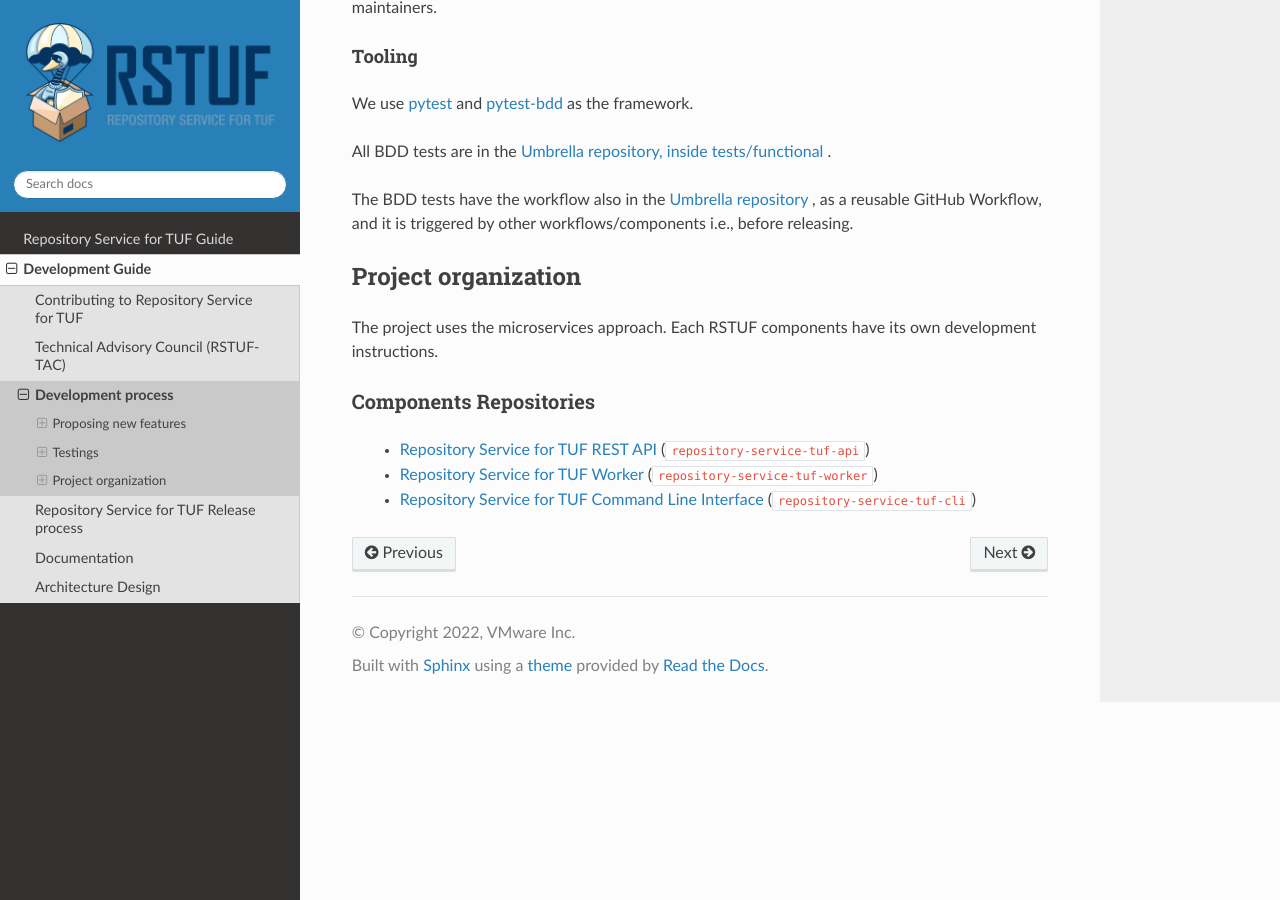
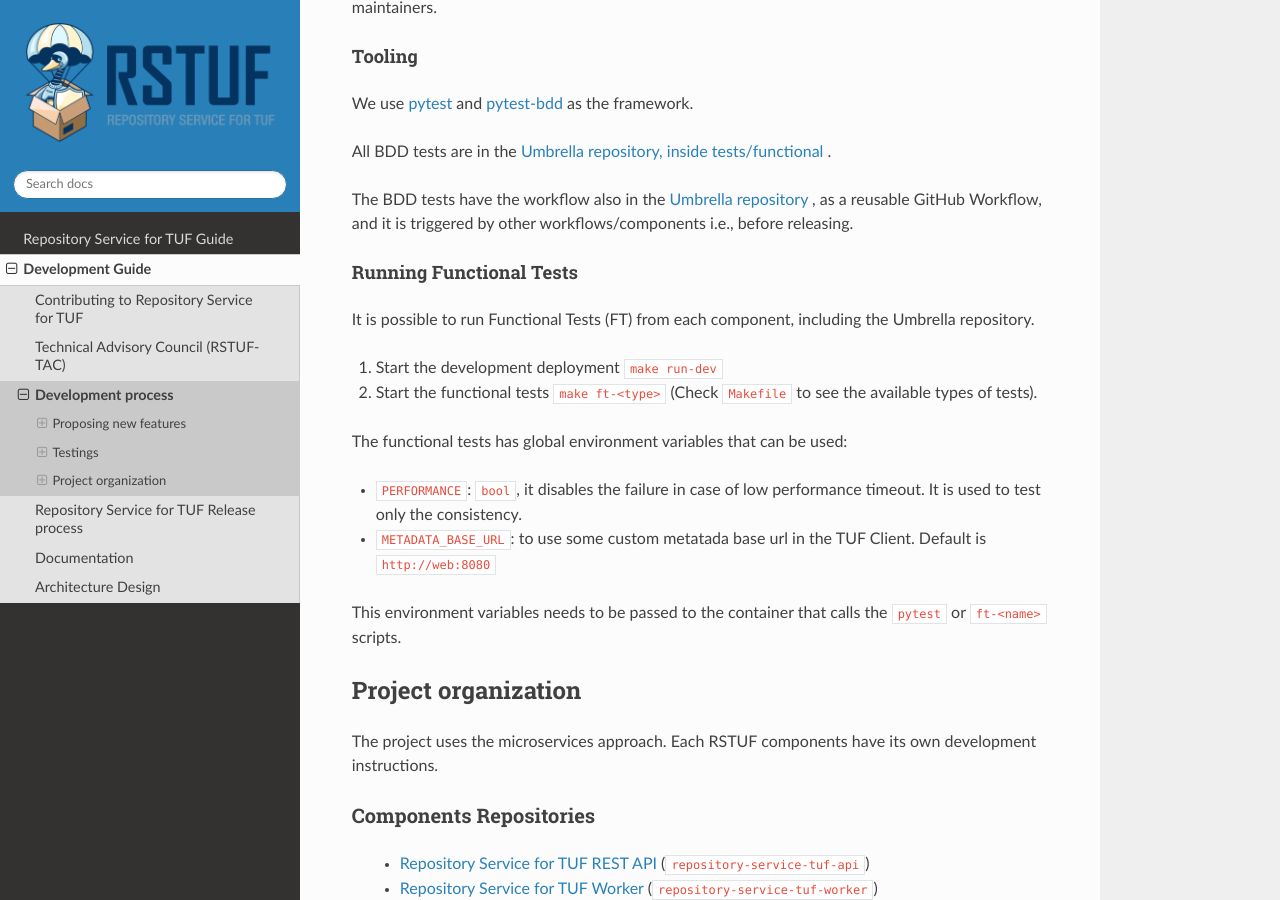
Before and after one commit to repository-service-tuf/repository-service-tuf, a Sphinx documentation site: the page built from docs/source/devel/development.rst, in a window 1280 px wide and 900 px high, scrolled down 2733 px. Built offline with Sphinx 7.4.7 and the Read the Docs theme 2.0.0, drawn with Linux system fonts in a browser that asks for light colours.

Commit message:
Enable run FT from umbrella locally (#513)
* Enable run FT from umbrella locally

It adds to the Makefile the commands to run the FT from the umbrella
repository source code.

Signed-off-by: Kairo de Araujo <kdearaujo@vmware.com>

* Add description to run FT local with CLI Versions

Add comment and more described variable name to choose the RSTUF CLI
version when running local functional tests

Signed-off-by: Kairo de Araujo <kdearaujo@vmware.com>

* Update docs/source/devel/development.rst

Co-authored-by: Martin Vrachev <martin.vrachev@gmail.com>

* Update docs/source/devel/development.rst

Co-authored-by: Martin Vrachev <martin.vrachev@gmail.com>

---------

Signed-off-by: Kairo de Araujo <kdearaujo@vmware.com>
Co-authored-by: Martin Vrachev <martin.vrachev@gmail.com>

```diff
--- a/docs/source/devel/development.rst
+++ b/docs/source/devel/development.rst
@@ -110,6 +110,7 @@ A new BDD Feature file for an unexisting RSTUF Feature is always merged into a
 feature branch. After discussing the new feature request, the feature branch is
 created upon request by the maintainers.
 
+
 Tooling
 .......
 
@@ -124,6 +125,27 @@ The BDD tests have the workflow also in the `Umbrella repository
 GitHub Workflow, and it is triggered by other workflows/components i.e.,
 before releasing.
 
+Running Functional Tests
+........................
+
+It is possible to run Functional Tests (FT) from each component, including the
+Umbrella repository.
+
+1. Start the development deployment ``make run-dev``
+2. Start the functional tests  ``make ft-<type>`` (Check ``Makefile`` to
+   see the available types of tests).
+
+The functional tests has global environment variables that can be used:
+
+- ``PERFORMANCE``: ``bool``, it disables the failure in case of low performance
+  timeout. It is used to test only the consistency.
+
+- ``METADATA_BASE_URL``: to use some custom metatada base url in the TUF
+  Client. Default is  ``http://web:8080``
+
+This environment variables needs to be passed to the container that calls
+the ``pytest`` or ``ft-<name>`` scripts.
+
 
 Project organization
 ====================
```
Also changed, not shown: 1 other file.
